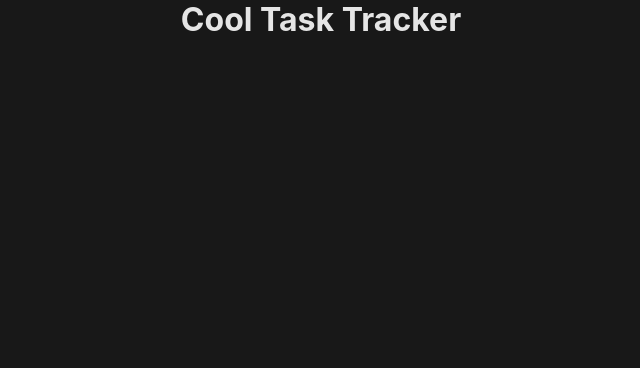
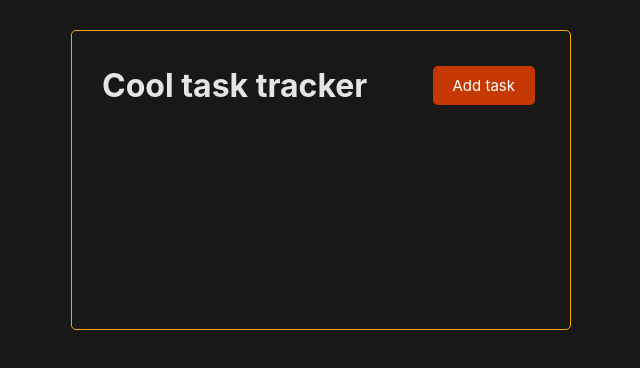
Before and after one commit to Yudai-creator/react-task-tracker-app, a React (Create React App) app: page / in a window 1280 px wide. Shown: the top 368 px of the page, without its empty margins (319-959 px from the left). Built offline with nearby package versions, Linux system fonts and the light colour scheme.

Commit message:
btn component

```diff
--- a/src/App.js
+++ b/src/App.js
@@ -2,8 +2,8 @@ import Header from "./components/HeaderApp";
 
 function App() {
   return (
-    <div className="App">
-      <Header/>
+    <div className="container">
+      <Header title="Cool task tracker"/>
     </div>
   );
 }
--- /dev/null
+++ b/src/components/ButtonApp.js
@@ -0,0 +1,7 @@
+const Button = ({color, text}) => {
+    return (
+        <button style={{backgoundColor: color}} className="btn">{text}</button>
+     );
+}
+
+export default Button;
--- a/src/components/HeaderApp.js
+++ b/src/components/HeaderApp.js
@@ -1,9 +1,11 @@
+import Button from "./ButtonApp";
 
 
-const Header = () => {
+const Header = ({title}) => {
     return (
-        <header>
-            <h1>Cool Task Tracker</h1>
+        <header className="header">
+            <h1>{title}</h1>
+            <Button color='red' text='Add task'/>
         </header>
      );
 }
--- a/src/index.css
+++ b/src/index.css
@@ -40,11 +40,12 @@ code {
 
 .btn{
   display: inline-block;
-  background: #000;
+  background: rgb(197, 56, 4);
   color: #fff;
   padding: 10px 20px;
   margin: 5px;
   border-radius: 5px;
+  border: none;
   cursor: pointer;
   text-decoration: none;
   font-size: 15px;
```
